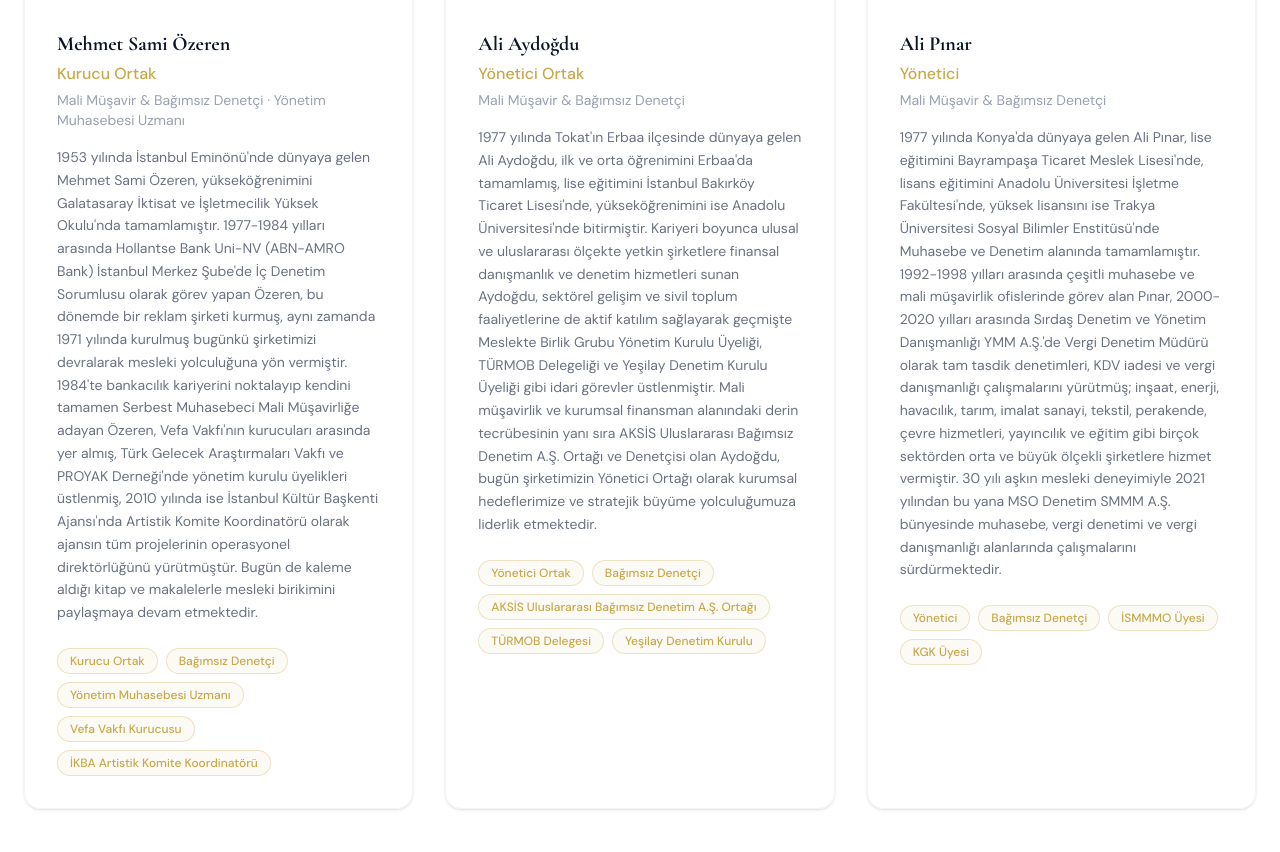
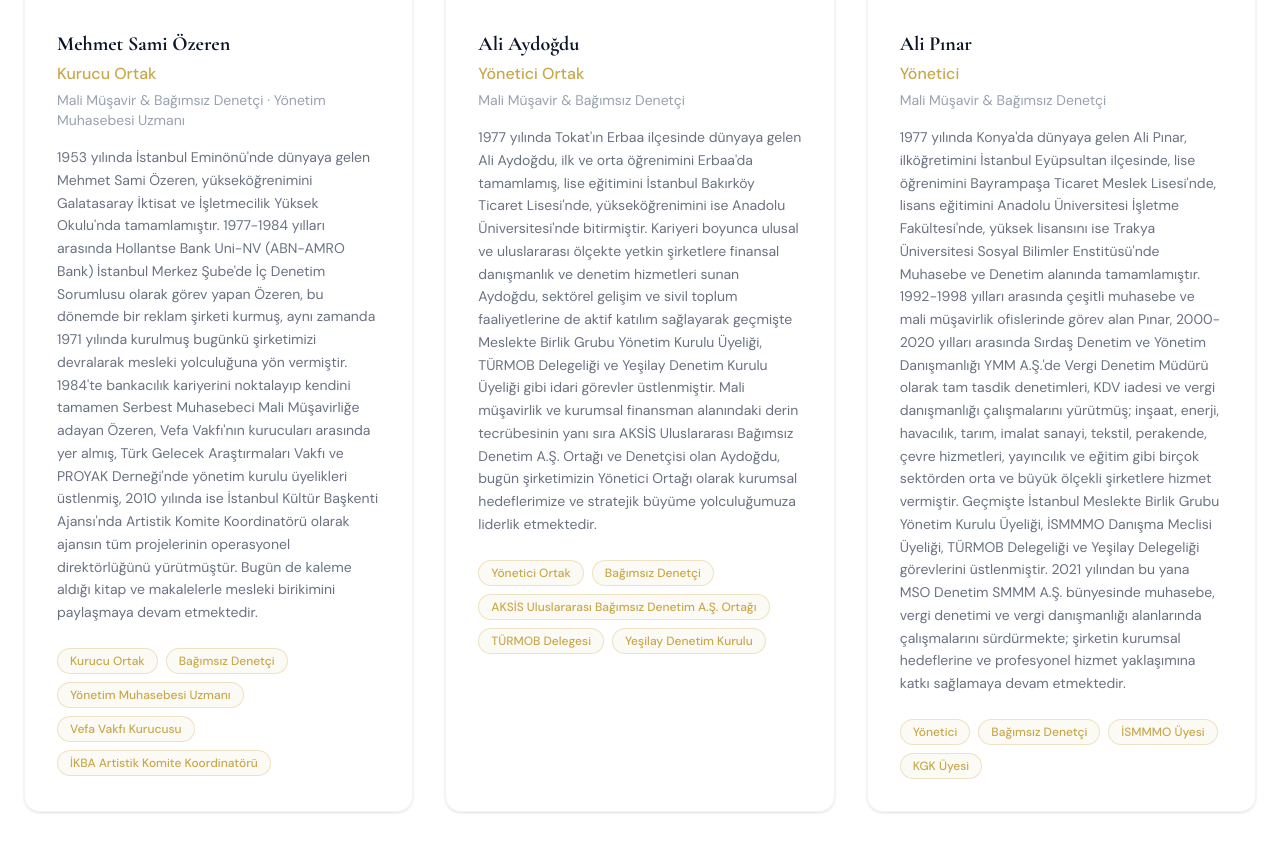
Before and after one commit to oaydogdu/MSO-WEBSITE, a Next.js app: page /ekibimiz in a window 1280 px wide. Shown: the part 951-1803 px from the top of the page. Built offline with nearby package versions, Linux system fonts and the light colour scheme.

Commit message:
Ekibimiz: Ali Pınar özgeçmişini güncelle

```diff
--- a/src/app/ekibimiz/page.tsx
+++ b/src/app/ekibimiz/page.tsx
@@ -23,7 +23,7 @@ const managers = [
     title: "Yönetici",
     photo: "/team/alipinar-v2.jpg",
     expertise: "Mali Müşavir & Bağımsız Denetçi",
-    bio: "1977 yılında Konya'da dünyaya gelen Ali Pınar, lise eğitimini Bayrampaşa Ticaret Meslek Lisesi'nde, lisans eğitimini Anadolu Üniversitesi İşletme Fakültesi'nde, yüksek lisansını ise Trakya Üniversitesi Sosyal Bilimler Enstitüsü'nde Muhasebe ve Denetim alanında tamamlamıştır. 1992-1998 yılları arasında çeşitli muhasebe ve mali müşavirlik ofislerinde görev alan Pınar, 2000-2020 yılları arasında Sırdaş Denetim ve Yönetim Danışmanlığı YMM A.Ş.'de Vergi Denetim Müdürü olarak tam tasdik denetimleri, KDV iadesi ve vergi danışmanlığı çalışmalarını yürütmüş; inşaat, enerji, havacılık, tarım, imalat sanayi, tekstil, perakende, çevre hizmetleri, yayıncılık ve eğitim gibi birçok sektörden orta ve büyük ölçekli şirketlere hizmet vermiştir. 30 yılı aşkın mesleki deneyimiyle 2021 yılından bu yana MSO Denetim SMMM A.Ş. bünyesinde muhasebe, vergi denetimi ve vergi danışmanlığı alanlarında çalışmalarını sürdürmektedir.",
+    bio: "1977 yılında Konya'da dünyaya gelen Ali Pınar, ilköğretimini İstanbul Eyüpsultan ilçesinde, lise öğrenimini Bayrampaşa Ticaret Meslek Lisesi'nde, lisans eğitimini Anadolu Üniversitesi İşletme Fakültesi'nde, yüksek lisansını ise Trakya Üniversitesi Sosyal Bilimler Enstitüsü'nde Muhasebe ve Denetim alanında tamamlamıştır. 1992-1998 yılları arasında çeşitli muhasebe ve mali müşavirlik ofislerinde görev alan Pınar, 2000-2020 yılları arasında Sırdaş Denetim ve Yönetim Danışmanlığı YMM A.Ş.'de Vergi Denetim Müdürü olarak tam tasdik denetimleri, KDV iadesi ve vergi danışmanlığı çalışmalarını yürütmüş; inşaat, enerji, havacılık, tarım, imalat sanayi, tekstil, perakende, çevre hizmetleri, yayıncılık ve eğitim gibi birçok sektörden orta ve büyük ölçekli şirketlere hizmet vermiştir. Geçmişte İstanbul Meslekte Birlik Grubu Yönetim Kurulu Üyeliği, İSMMMO Danışma Meclisi Üyeliği, TÜRMOB Delegeliği ve Yeşilay Delegeliği görevlerini üstlenmiştir. 2021 yılından bu yana MSO Denetim SMMM A.Ş. bünyesinde muhasebe, vergi denetimi ve vergi danışmanlığı alanlarında çalışmalarını sürdürmekte; şirketin kurumsal hedeflerine ve profesyonel hizmet yaklaşımına katkı sağlamaya devam etmektedir.",
     badges: ["Yönetici", "Bağımsız Denetçi", "İSMMMO Üyesi", "KGK Üyesi"],
   },
 ];
```
